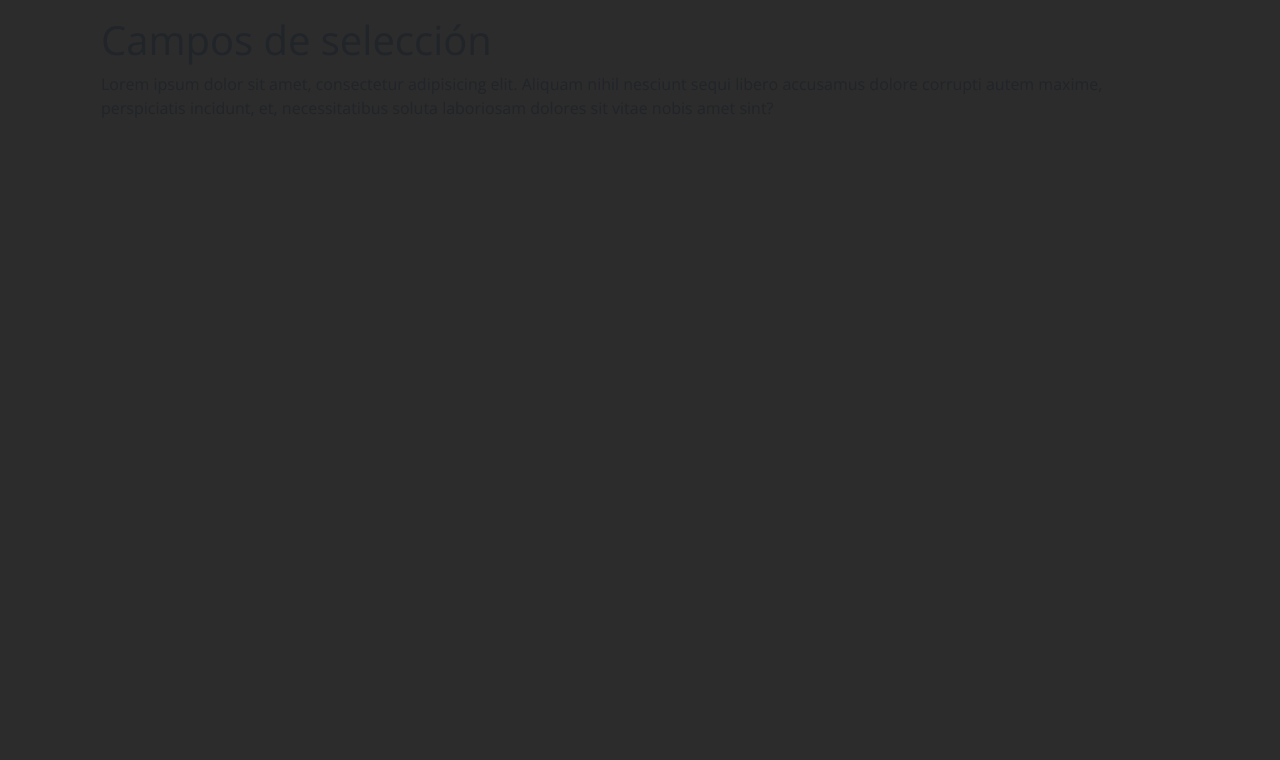
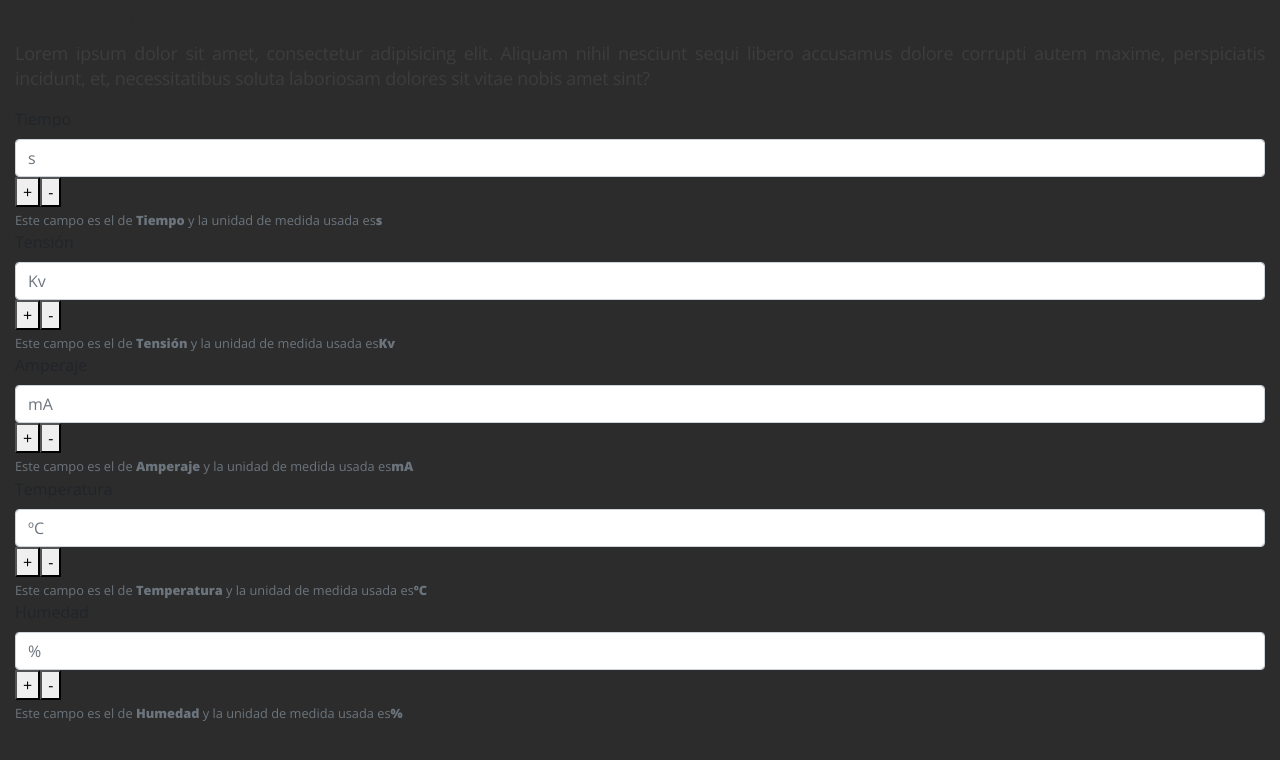
Before and after one commit to Lab-box-cedrion/zoe, a React (Create React App) app: page /ajustes in a window 1280 px wide. Shown: the top 760 px of the page. Built offline with nearby package versions, Linux system fonts and the light colour scheme.

Commit message:
adding date to SelectParameters

```diff
--- a/src/App.css
+++ b/src/App.css
@@ -1,3 +1,9 @@
+@import url("https://fonts.googleapis.com/css2?family=Open+Sans:wght@300;400&display=swap");
+
+* {
+  font-family: "Open Sans", "sans-serif";
+}
+
 body {
-    background-color: #2C2C2C;
+  background-color: #2c2c2c;
 }
--- a/src/Components/SelectParameters/SelectParameteres.css
+++ b/src/Components/SelectParameters/SelectParameteres.css
@@ -1,6 +1,30 @@
-@import url("https://fonts.googleapis.com/css2?family=Open+Sans:wght@300;400&display=swap");
-section {
-  font-family: "Open Sans", "sans-serif";
+h1 {
+  font-family: Open Sans;
+  font-style: normal;
+  font-weight: bold;
+  font-size: 24px;
+  line-height: 33px;
+  display: flex;
+  align-items: center;
+  letter-spacing: -0.015em;
+  color: #2c2c2c;
+}
+
+p {
+  left: 8%;
+  right: 8.8%;
+  top: 25.25%;
+  bottom: 47.17%;
+  font-family: Open Sans;
+  font-style: normal;
+  font-weight: 300;
+  font-size: 18px;
+  line-height: 25px;
+  display: flex;
+  align-items: center;
+  text-align: justify;
+  letter-spacing: -0.015em;
+  color: #3d3d3d;
 }
 /* Chrome, Safari, Edge, Opera */
 input::-webkit-outer-spin-button,
@@ -13,13 +37,18 @@ input::-webkit-inner-spin-button {
 input[type="number"] {
   -moz-appearance: textfield;
 }
+
+@media (max-width: 768px) {
+  .select-parameters {
+    background-color: yellowgreen;
+  }
   .intro {
     margin: 1em 1em 0 1em;
+    background-color: violet;
   }
   .form-parameters {
-  width: 100vw;
     margin: 1em 1em 0 1em;
-  background-color: #70429363;
+    background-color: #c4c4c4;
     border-radius: 0.3em;
   }
   .form-label {
@@ -39,7 +68,7 @@ input[type="number"] {
   .button {
     width: 2em;
     height: 2em;
-  background-color: #663399;
+    background-color: #987cb4;
     border: none;
     color: white;
     padding: 0.5em;
@@ -51,3 +80,4 @@ input[type="number"] {
     margin: 4px 2px;
     border-radius: 50%;
   }
+}
--- a/src/Components/SelectParameters/SelectParameters.jsx
+++ b/src/Components/SelectParameters/SelectParameters.jsx
@@ -1,17 +1,21 @@
 import React, { Component } from "react";
 import "./SelectParameteres.css";
 import InputParameter from "./inputParameter";
-import { Container, Row, Form } from "react-bootstrap";
+import { Container, Row, Col, Form } from "react-bootstrap";
 
 class SelectParameters extends Component {
   state = {
-    AllParameter: [
+    inputParameter: [
       { id: 0, type: "input", name: "Tiempo", value: 0, unity: "s" },
       { id: 1, type: "input", name: "Tensión", value: 0, unity: "Kv" },
       { id: 2, type: "input", name: "Amperaje", value: 0, unity: "mA" },
       { id: 3, type: "input", name: "Temperatura", value: 0, unity: "ºC" },
       { id: 4, type: "input", name: "Humedad", value: 0, unity: "%" },
+    ],
+    checkParameter: [
       { id: 5, type: "check", name: "Luz", value: "false", unity: "%" },
+    ],
+    selectParameter: [
       {
         id: 6,
         type: "selector",
@@ -23,34 +27,38 @@ class SelectParameters extends Component {
     ],
   };
 
-  handleAdd = (index) => {
-    console.log("Add1", this.state.AllParameter[index]);
+  handleAdd = () => {
+    console.log("Add");
   };
 
   render() {
-    console.log("render SP", this.state.AllParameter[0]);
+    console.log("render SP", this.state.inputParameter[0]);
     return (
       <section className="select-parameters">
-        <Container>
+        <Container fluid>
           <Row className="intro">
+            <Col>
               <h1>Campos de selección</h1>
               <p>
-              Lorem ipsum dolor sit amet, consectetur adipisicing elit. Aliquam
-              nihil nesciunt sequi libero accusamus dolore corrupti autem
-              maxime, perspiciatis incidunt, et, necessitatibus soluta
+                Lorem ipsum dolor sit amet, consectetur adipisicing elit.
+                Aliquam nihil nesciunt sequi libero accusamus dolore corrupti
+                autem maxime, perspiciatis incidunt, et, necessitatibus soluta
                 laboriosam dolores sit vitae nobis amet sint?
               </p>
+            </Col>
           </Row>
           <Row>
+            <Col>
               <Form className="form-parameters">
-              {this.state.AllParameter.map((element) => (
-                <inputParameter
+                {this.state.inputParameter.map((element) => (
+                  <InputParameter
                     key={element.id}
-                  stateParameter={element.name}
-                  onAdd={this.handleAdd(element.id)}
+                    inputParameter={element}
+                    onAdd={() => this.handleAdd()}
                   />
                 ))}
               </Form>
+            </Col>
           </Row>
         </Container>
       </section>
--- /dev/null
+++ b/src/Components/SelectParameters/date.jsx
@@ -0,0 +1,3 @@
+import React from 'react';
+
+const date =
--- a/src/Components/SelectParameters/inputParameter.jsx
+++ b/src/Components/SelectParameters/inputParameter.jsx
@@ -1,22 +1,25 @@
-import React, { Component } from "react";
+import React from "react";
 import { Form } from "react-bootstrap";
 
-const InputParameters = (props) => {
+const InputParameters = ({ inputParameter }) => {
   return (
     <React.Fragment>
-      <Form.Label>{props.name}</Form.Label>
+      <Form.Label>{inputParameter.name}</Form.Label>
       <div className="input-button">
-        <Form.Control type="number" placeholder={props.unity} />
-        <button onClick={() => props.onAdd(props.key)} className="button">
+        <Form.Control type="number" placeholder={inputParameter.unity} />
+        <button
+          onClick={() => inputParameter.onAdd(inputParameter.key)}
+          className="button"
+        >
           <span>+</span>
         </button>
         <button className="button">-</button>
       </div>
 
       <Form.Text className="text-muted">
-        Este campo es el de <strong>{props.name}</strong> y la unidad de medida
-        usada es
-        <strong>{props.unity}</strong>
+        Este campo es el de <strong>{inputParameter.name}</strong> y la unidad
+        de medida usada es
+        <strong>{inputParameter.unity}</strong>
       </Form.Text>
     </React.Fragment>
   );
```
Lines whose indentation alone changed are shown as unchanged.
